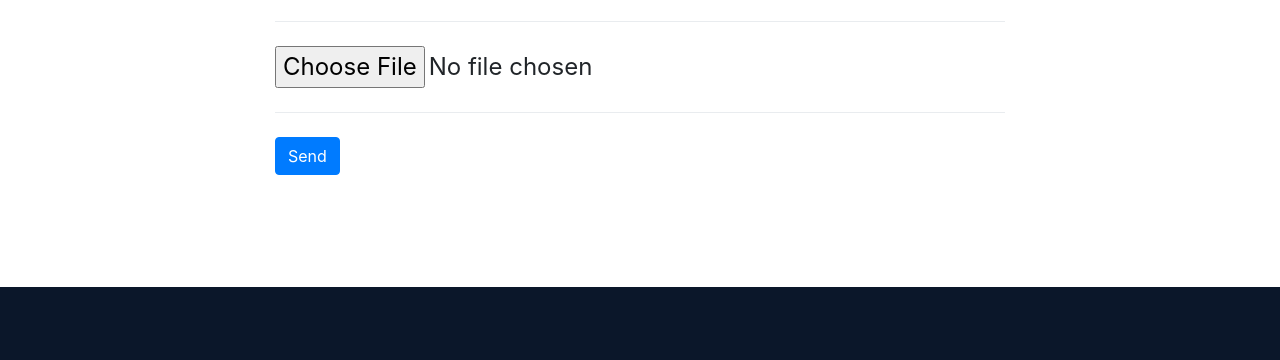
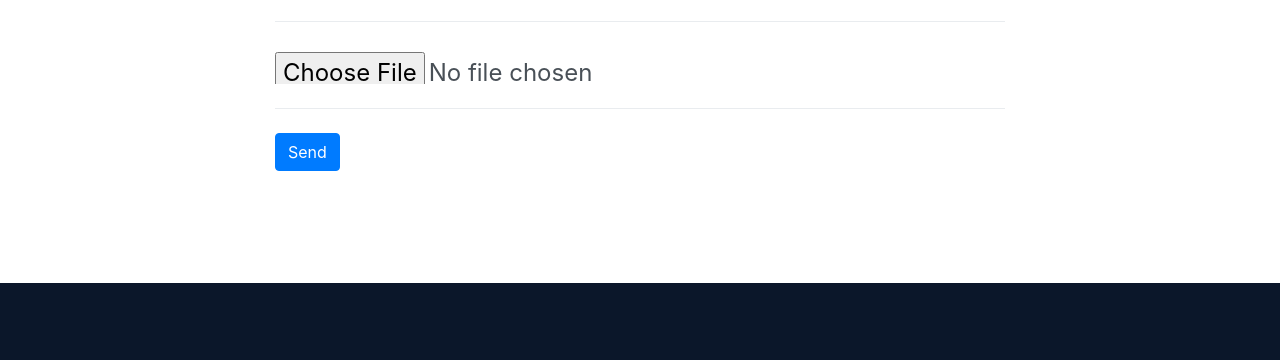
Before and after one commit to KapiteinKattenkwaad/startbootstrap-freelancer-gh-pages, a website with bundled scripts: page index.html in a window 1280 px wide. Shown: the part 3355-3715 px from the top of the page. Built offline with nearby package versions, Linux system fonts and the light colour scheme.

Commit message:
file upload

```diff
--- a/index.html
+++ b/index.html
@@ -194,7 +194,7 @@
               <div class="control-group">
                 <div class="form-group floating-label-form-group controls mb-0 pb-2">
                   <label>Upload</label>
-                  <p><input type="file" accept="image/*" capture="camera"></p>
+                  <p><input class="form-control" type="file" name="picture" row="5" accept="image/*" capture="camera"></p>
                   <p class="help-block text-danger"></p>
                 </div>
               </div>
```
